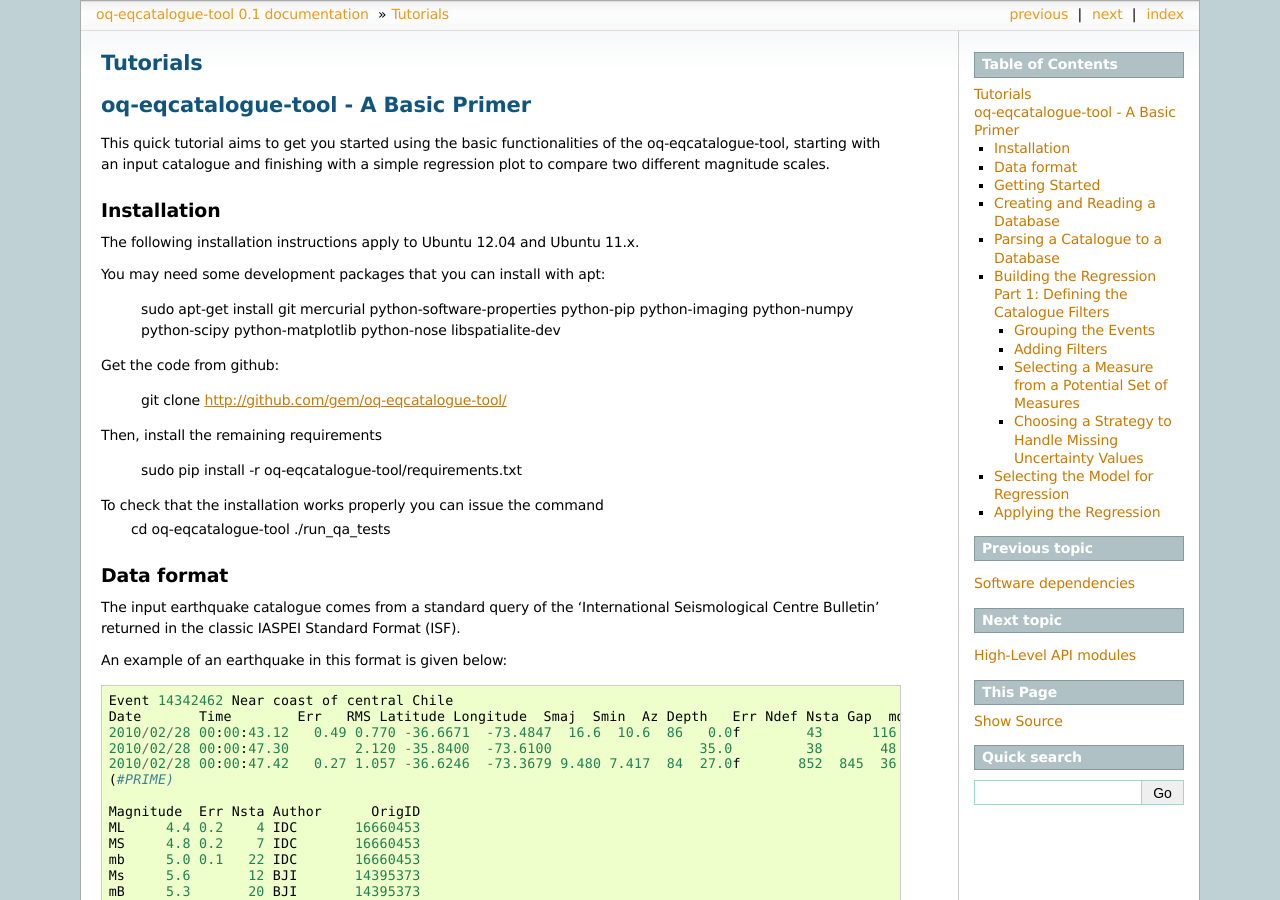
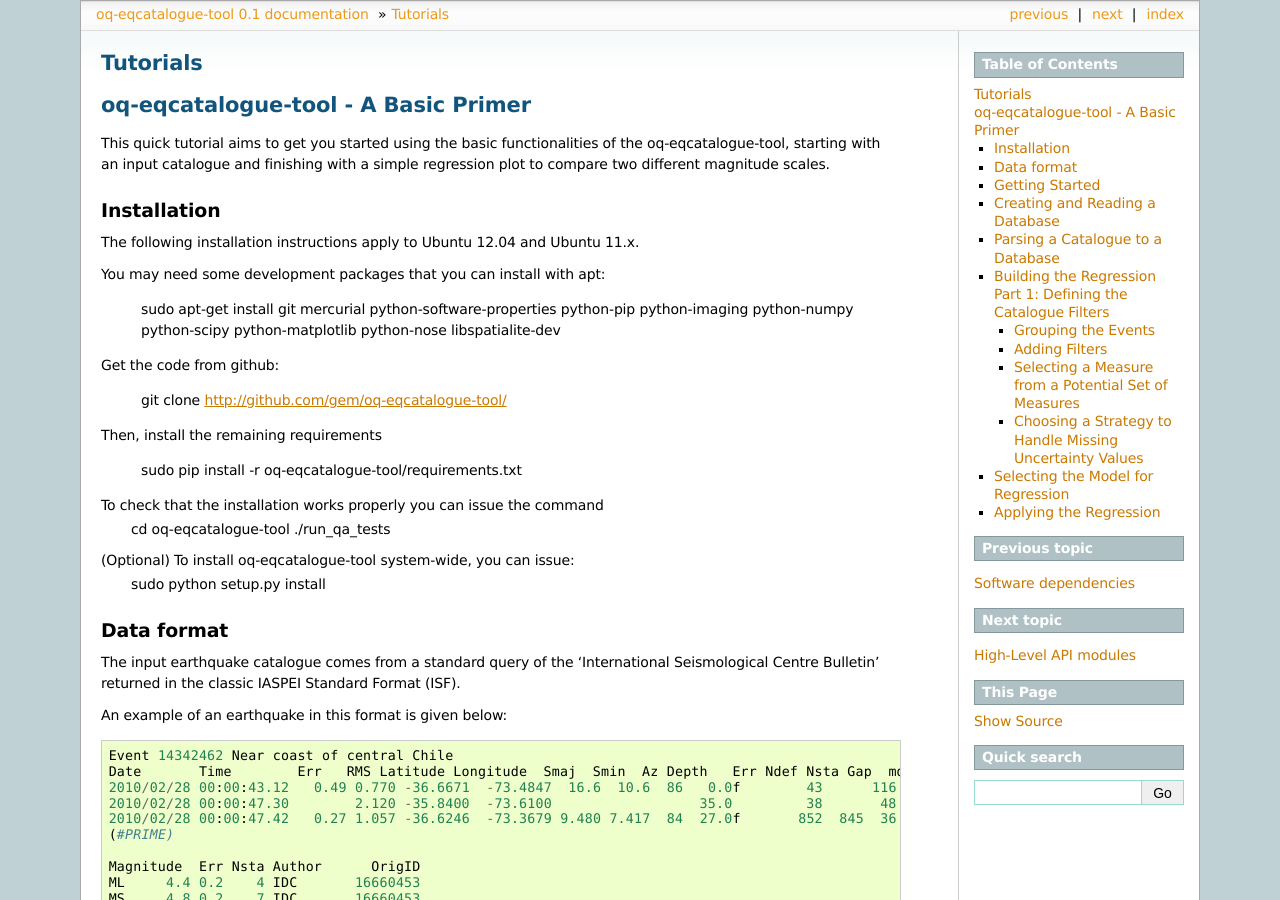
Before and after one commit to preinh/oq-eqcatalogue-tool, a Sphinx documentation site: the page built from docs/source/dev/tutorials.rst, in a window 1280 px wide and 900 px high. Built offline with Sphinx 7.4.7, drawn with Linux system fonts in a browser that asks for light colours; formulas are drawn with MathJax 3.

Commit message:
doc fixes

```diff
--- a/docs/source/dev/tutorials.rst
+++ b/docs/source/dev/tutorials.rst
@@ -30,6 +30,10 @@ Then, install the remaining requirements
 To check that the installation works properly you can issue the command
     cd oq-eqcatalogue-tool
     ./run_qa_tests
+
+
+(Optional) To install oq-eqcatalogue-tool system-wide, you can issue:
+    sudo python setup.py install
 
 
 Data format
```
